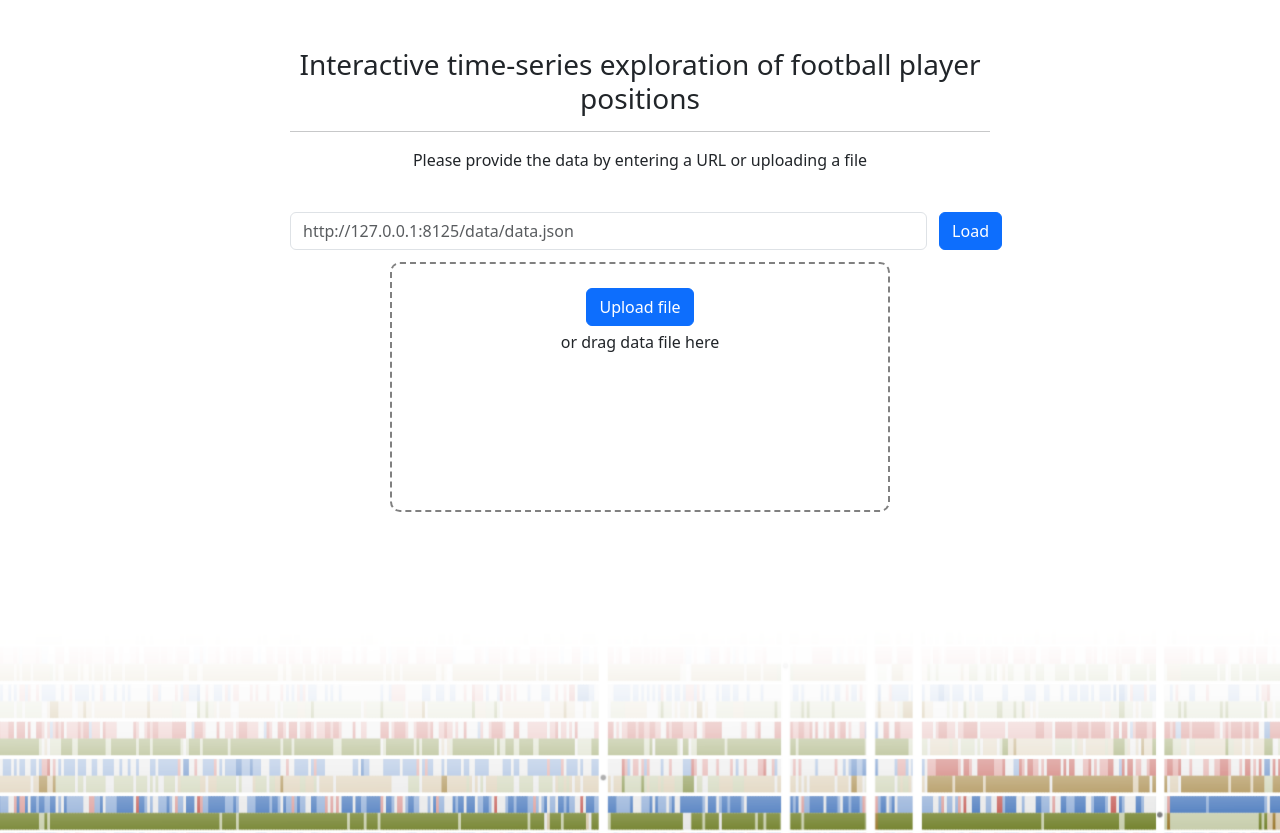
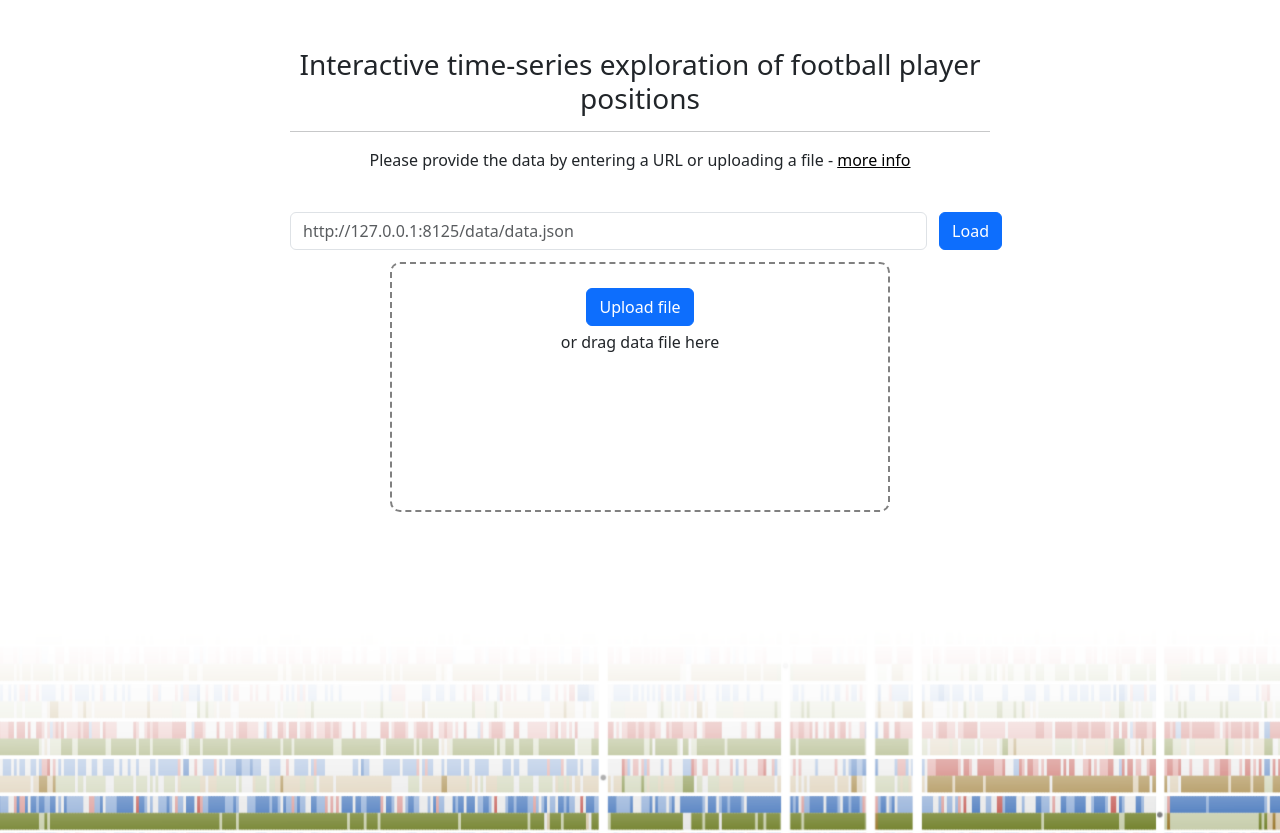
Before and after one commit to louiseppler/FootballPlayerPositions, a plain HTML site: page website/index.html in a window 1280 px wide. Drawn offline with nearby package versions, Linux system fonts and the light colour scheme.

Commit message:
Adds more info button

```diff
--- a/website/index.html
+++ b/website/index.html
@@ -72,7 +72,7 @@
 
                 <h5></h5>
 
-                <p>Please provide the data by entering a URL or uploading a file</p>
+                <p>Please provide the data by entering a URL or uploading a file - <a href="https://github.com/louiseppler/FootballPlayerPositions" style="color: black;">more info</a></p>
                 <br>
                 <div>
                     <form class="form-inline" id="link_from" onsubmit="enteredLink()">
```
